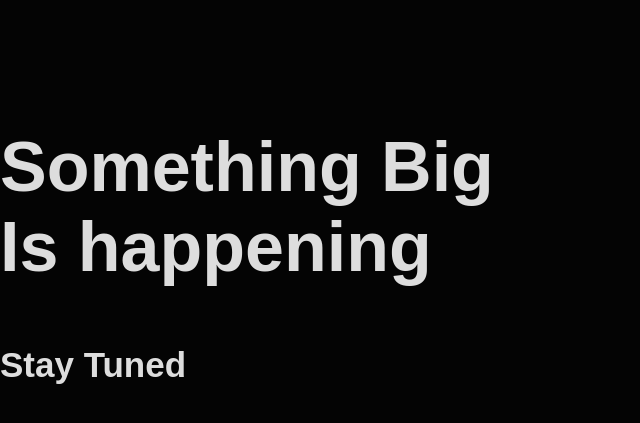
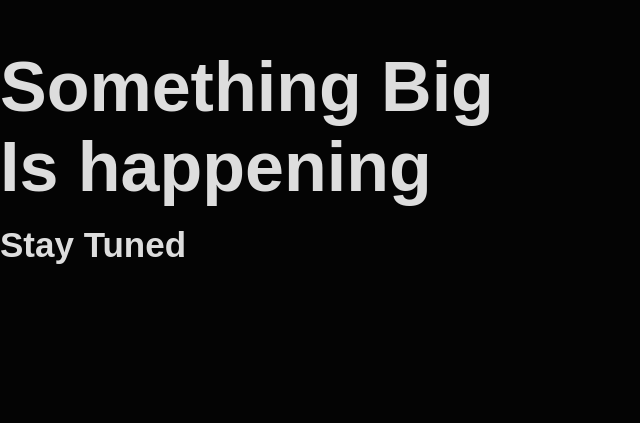
Before and after one commit to gr33nm0nk2802/REDCON, a plain HTML site: page index.html in a window 1280 px wide. Shown: the part 183-606 px from the top of the page, without its empty margins (0-640 px from the left). Drawn offline with Linux system fonts and the light colour scheme.

Commit message:
Update index.html

```diff
--- a/index.html
+++ b/index.html
@@ -6,9 +6,9 @@
   </head>
   <body>
       <div class="cover">
-            <h1><pre>  </pre>Something Big<br>Is happening </h1>
+            <h1>Something Big<br>Is happening </h1>
             <br>
-            <h3><pre>  </pre>Stay Tuned</h3>
+            <h3>Stay Tuned</h3>
       </div>
   </body>
 </html>
```
